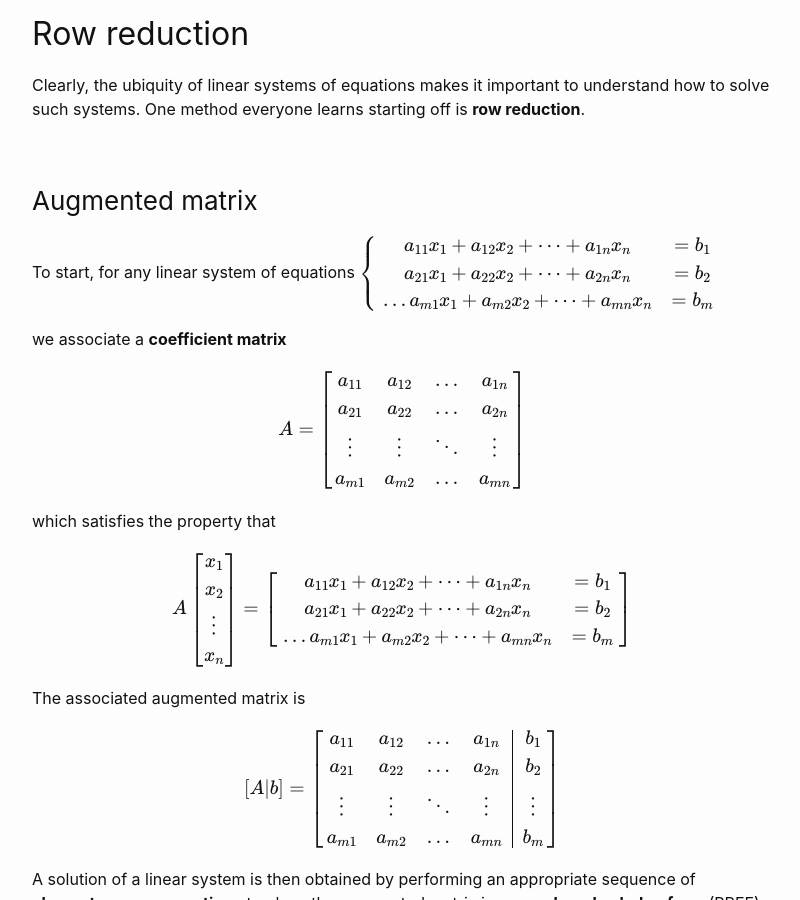
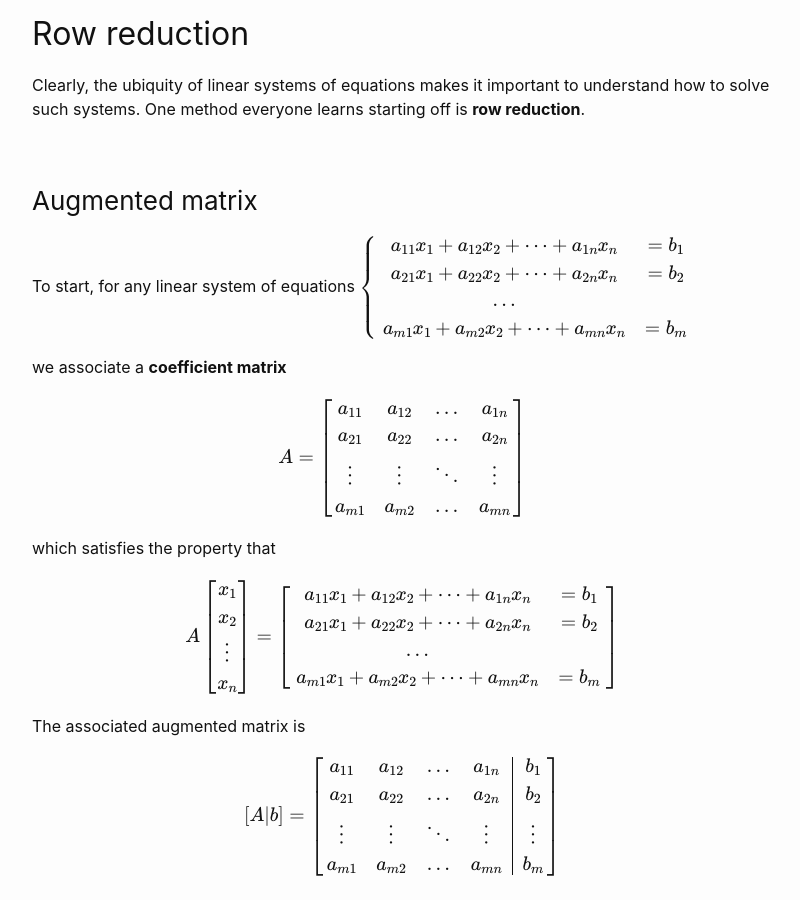
Before and after one commit to wcasper/math107spring2021, a Jekyll site: the page built from _posts/2021-03-22-Week-9-Lecture-15.md, in a window 1280 px wide and 900 px high, scrolled down 2521 px. Shown: the whole window, without its empty margins (238-1038 px from the left). Built offline with Jekyll 4.4.1, drawn with Linux system fonts in a browser that asks for light colours.

Commit message:
fixed typo

```diff
--- a/_posts/2021-03-22-Week-9-Lecture-15.md
+++ b/_posts/2021-03-22-Week-9-Lecture-15.md
@@ -103,7 +103,7 @@ To start, for any linear system of equations
 $$\left\lbrace\begin{array}{cc}
 a_{11}x_1 + a_{12}x_2 + \dots + a_{1n}x_n &= b_1\\
 a_{21}x_1 + a_{22}x_2 + \dots + a_{2n}x_n &= b_2\\
-\dots
+\dots\\
 a_{m1}x_1 + a_{m2}x_2 + \dots + a_{mn}x_n &= b_m
 \end{array}\right.$$
 
@@ -122,7 +122,7 @@ $$A\left[\begin{array}{c}x_1\\ x_2\\ \vdots \\ x_n\end{array}\right] =
 \left[\begin{array}{c}
 a_{11}x_1 + a_{12}x_2 + \dots + a_{1n}x_n &= b_1\\
 a_{21}x_1 + a_{22}x_2 + \dots + a_{2n}x_n &= b_2\\
-\dots
+\dots\\
 a_{m1}x_1 + a_{m2}x_2 + \dots + a_{mn}x_n &= b_m
 \end{array}\right]
 $$
```
